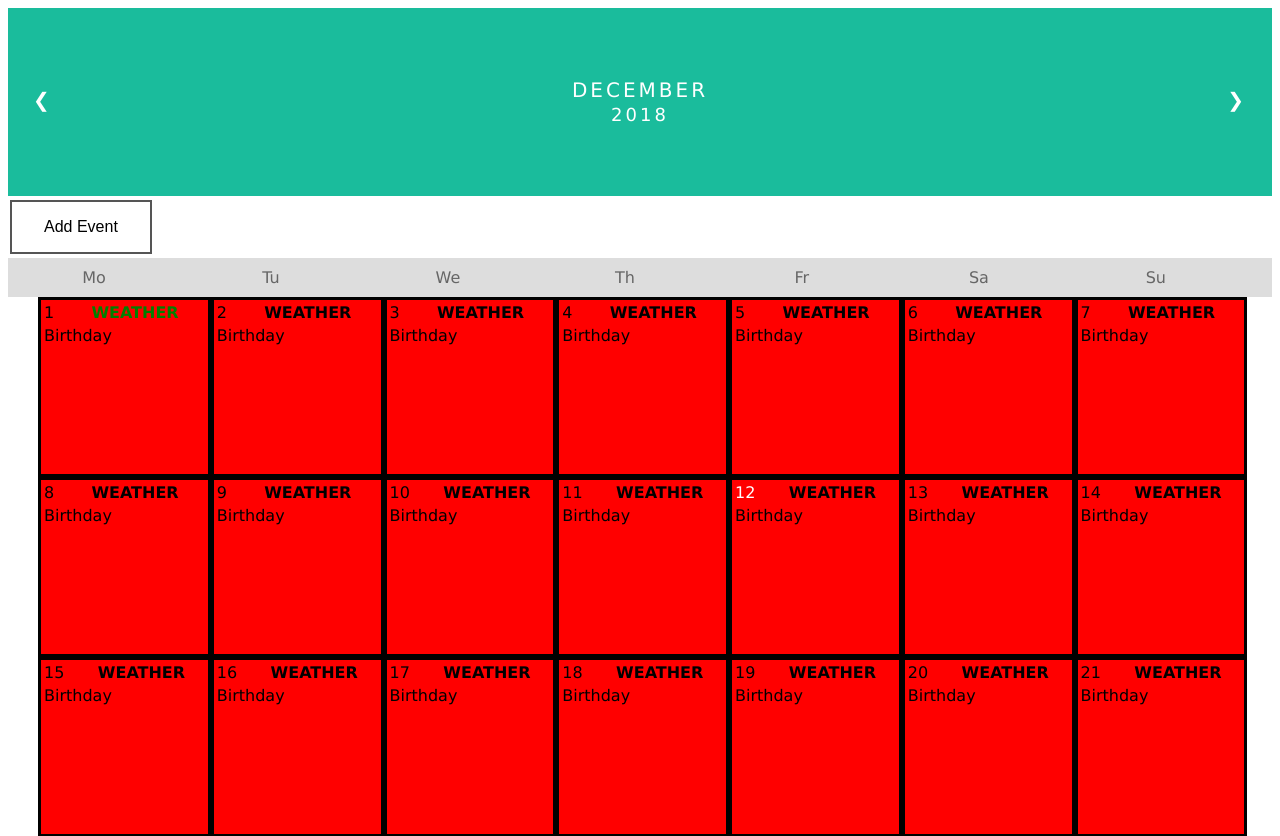
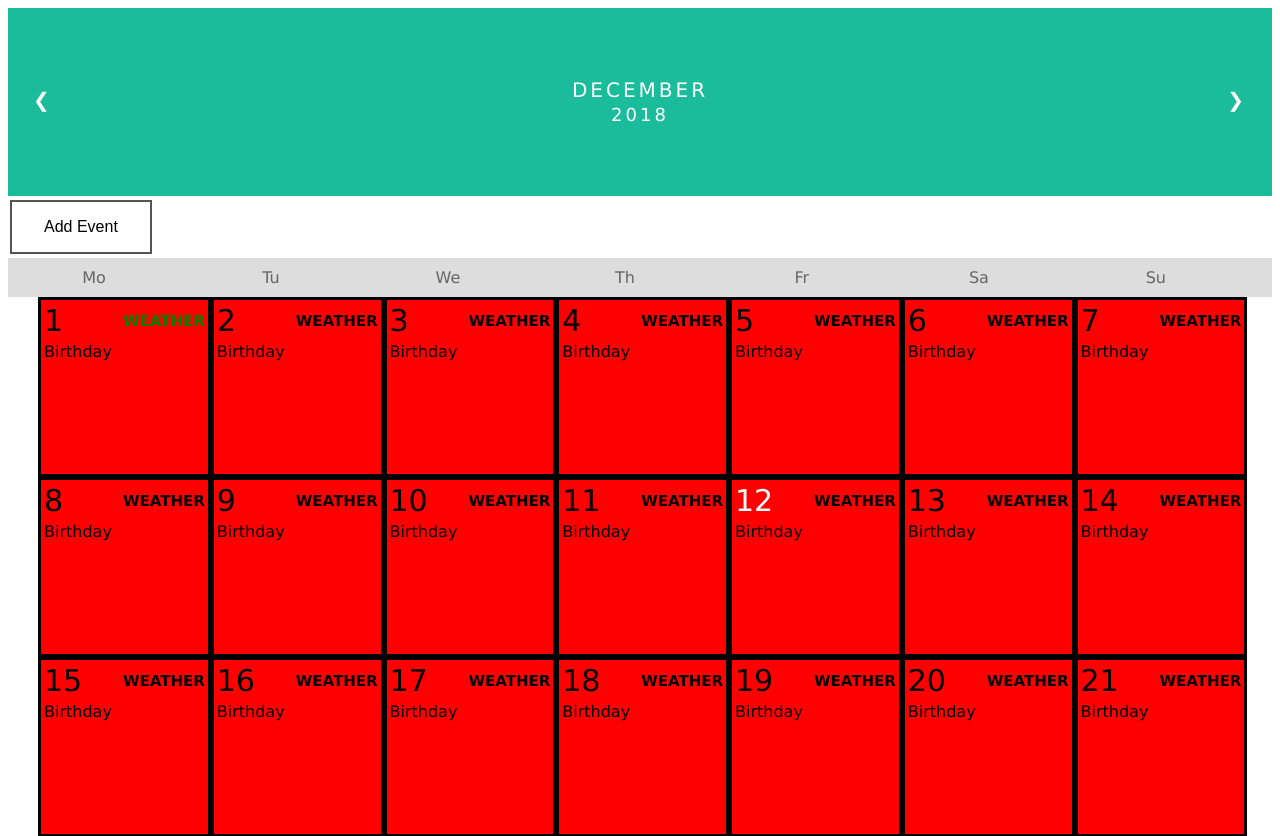
Before and after one commit to J0n4sB/CSCalendar, a PHP site: page / in a window 1280 px wide. Shown: the top 836 px of the page. Run offline with PHP 8.4, Linux system fonts and the light colour scheme.

Commit message:
Update cal.css

```diff
--- a/cal.css
+++ b/cal.css
@@ -15,11 +15,7 @@ body {font-family: Verdana, sans-serif;}
     text-align: left;
     float: left;
     border: solid;
-
     border-color: black;
-
-
-
 }
 
 .month {
@@ -156,3 +152,20 @@ p {
     position: relative;
     top: -30px;
 }
+
+
+.day{
+    font-size: 30px;
+
+}
+
+.WC{
+
+    font-size: 15px;
+    text-align: right;
+
+}
+
+#WID{
+
+}
```
